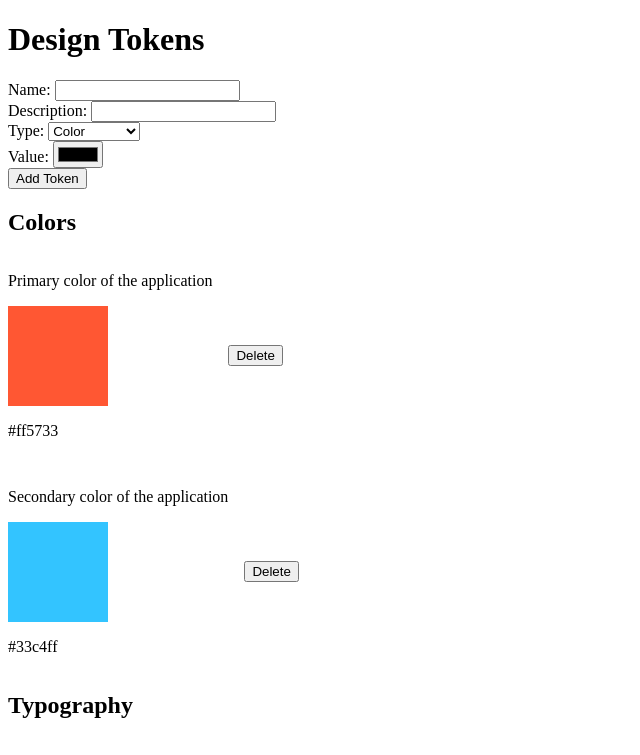
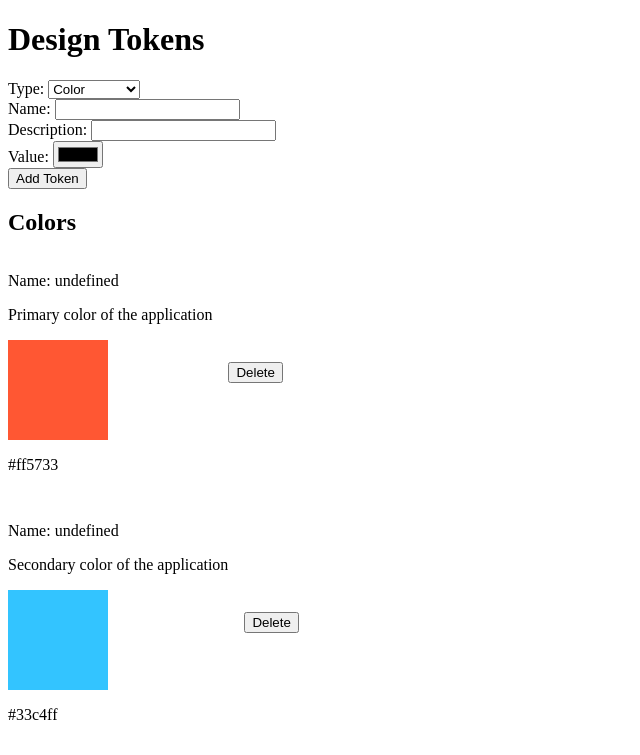
Before and after one commit to Echo5414/svelte-designtokens, a SvelteKit app in the folder frontend/: page / in a window 1280 px wide. Shown: the top 755 px of the page, without its empty margins (0-640 px from the left). Built offline with nearby package versions, Linux system fonts and the light colour scheme.

Commit message:
Update <slot></slot> in +layout.svelte

```diff
--- a/frontend/src/components/ColorToken.svelte
+++ b/frontend/src/components/ColorToken.svelte
@@ -3,10 +3,14 @@
   export let token: {
     $description: string | null;
     $value: string;
+    $extensions: {
+      name: string;
+    } | null;
   };
 </script>
 
 <div>
+  <p>Name: {token.$extensions?.name}</p>
   <p>{token.$description}</p>
   <div style="background-color: {token.$value}; width: 100px; height: 100px;"></div>
   <p>{token.$value}</p>
--- a/frontend/src/components/TokenForm.svelte
+++ b/frontend/src/components/TokenForm.svelte
@@ -96,21 +96,20 @@
 
 <form on:submit|preventDefault={addToken}>
   <div>
+    <label for="type">Type:</label>
+    <select id="type" bind:value={type} on:change={() => initializeNewToken(type)}>
+      <option value="color">Color</option>
+      <option value="typography">Typography</option>
+      <option value="spacing">Spacing</option>
+    </select>
+  </div>
+  <div>
     <label for="name">Name:</label>
     <input type="text" id="name" bind:value={name} />
   </div>
   <div>
     <label for="description">Description:</label>
     <input type="text" id="description" bind:value={newToken.$description} />
-  </div>
-
-  <div>
-    <label for="type">Type:</label>
-    <select id="type" bind:value={type} on:change={() => initializeNewToken(type)}>
-      <option value="color">Color</option>
-      <option value="typography">Typography</option>
-      <option value="spacing">Spacing</option>
-    </select>
   </div>
 
   {#if newToken.$type === 'color'}
```
